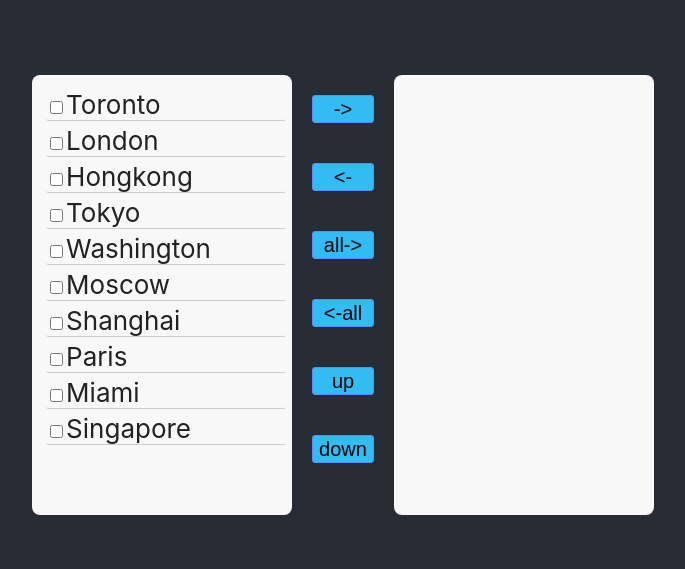
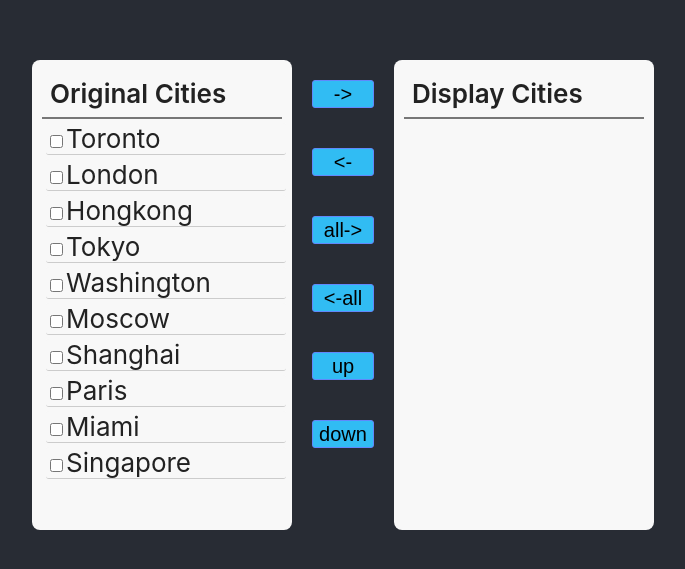
Before and after one commit to Akigaze/transfer-react, a React (Create React App) app: page / in a window 1280 px wide. Shown: the part 105-674 px from the top of the page, without its empty margins (297-982 px from the left). Built offline with nearby package versions, Linux system fonts and the light colour scheme.

Commit message:
[Akigaze] add feature list title

```diff
--- a/src/component/featureList.js
+++ b/src/component/featureList.js
@@ -20,7 +20,9 @@ class FeatureList extends Component {
     render(){
         return(
             <div className="feature-div">
+
                 <ol className="feature-list">
+                    <span className="reature-list-header">{this.props.title}</span>
                     {this.getCityList()}
                 </ol>
             </div>
--- a/src/component/transfer.js
+++ b/src/component/transfer.js
@@ -126,7 +126,7 @@ class Transfer extends Component {
     render(){
         return(
             <div className="transfer">
-                <FeatureList cities={this.state.originalCities} clickItem={this.clickItem}/>
+                <FeatureList cities={this.state.originalCities} clickItem={this.clickItem} title="Original Cities"/>
                 <div className="btn-list">
                     <input type="button" value="->" className="function-btn" onClick={this.addToDisplay}/><br/>
                     <input type="button" value="<-" className="function-btn" onClick={this.backToOriginal}/><br/>
@@ -135,7 +135,7 @@ class Transfer extends Component {
                     <input type="button" value="up" className="function-btn" onClick={this.moveUp}/><br/>
                     <input type="button" value="down" className="function-btn" onClick={this.moveDown}/><br/>
                 </div>
-                <FeatureList cities={this.state.displayCities}  clickItem={this.clickItem}/>
+                <FeatureList cities={this.state.displayCities}  clickItem={this.clickItem} title="Display Cities"/>
             </div>
         )
     }
--- a/src/style/transfer.css
+++ b/src/style/transfer.css
@@ -5,7 +5,7 @@
     margin: 10px;
     padding: 10px;
     background-color: #f8f8f8;
-    min-height: 420px;
+    min-height: 450px;
     min-width: 240px;
     -moz-user-select: none;
     -khtml-user-select: none;
@@ -49,5 +49,12 @@
     margin: 20px 0;
     font-weight: 400;
     font-size: 20px;
+}
 
+.reature-list-header{
+    font-weight: 600;
+    display: block;
+    min-height: 24px;
+    border-bottom: 2px solid #777;
+    padding: 8px;
 }
```
